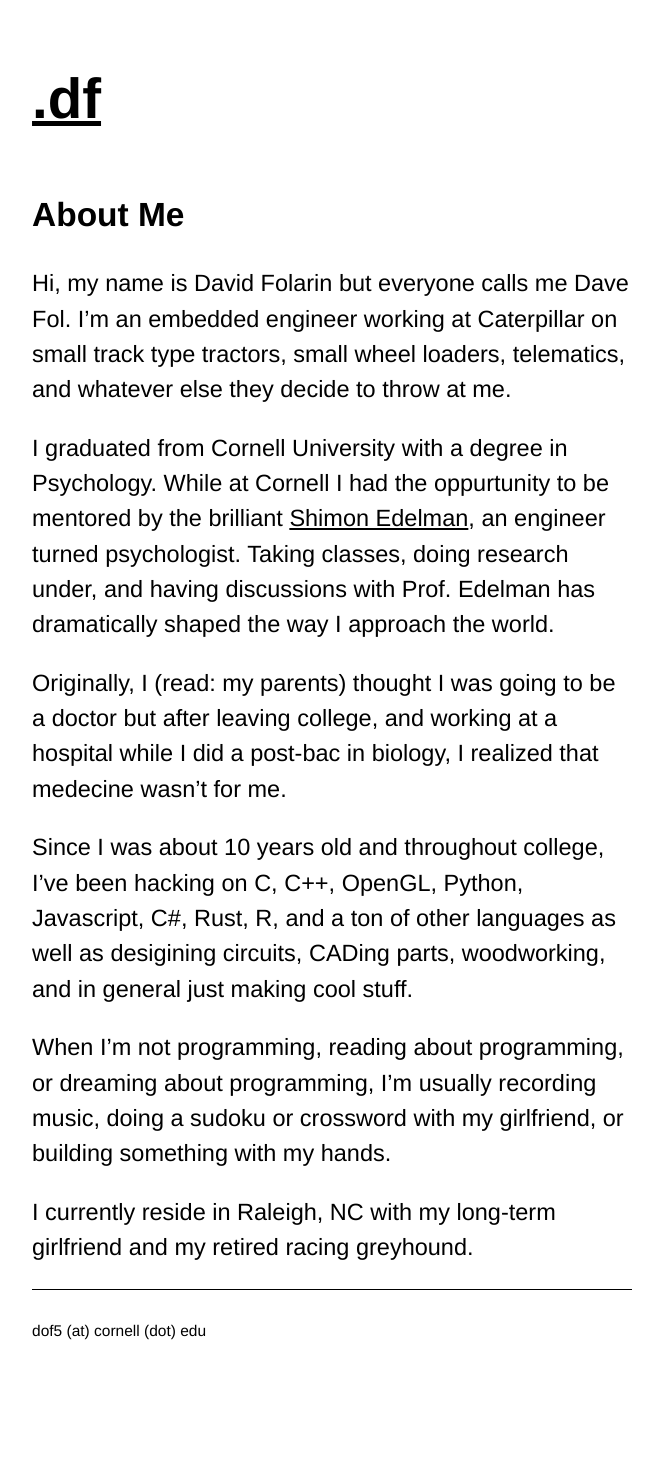
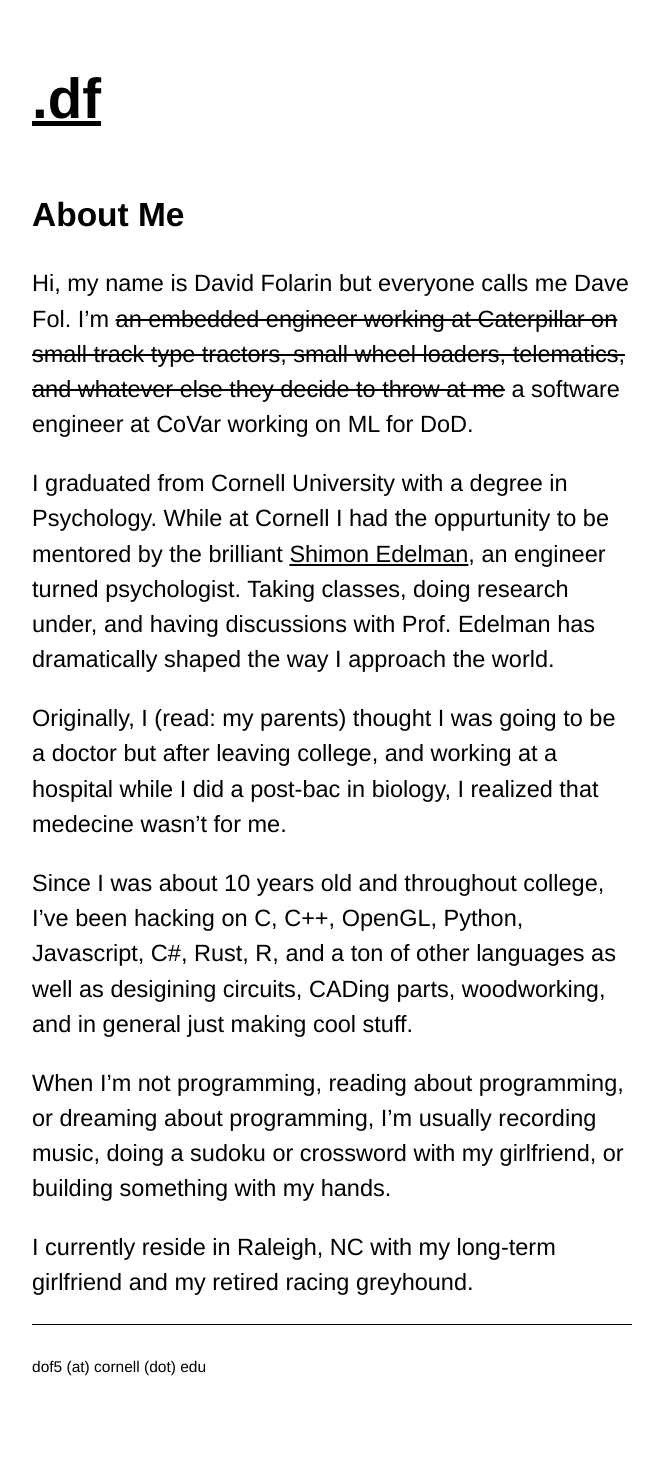
Before and after one commit to davefol/davefol.github.io, a Jekyll site: the page built from about_me.md, in a window 1280 px wide. Shown: the whole page, without its empty margins (109-768 px from the left). Built offline with Jekyll 4.4.1, drawn with Linux system fonts in a browser that asks for light colours; some web fonts are replaced; before the commit the page ends 1443 px from its top, so only the background shows below that.

Commit message:
Changed my job in about me

```diff
--- a/about_me.md
+++ b/about_me.md
@@ -4,8 +4,9 @@ title: About Me
 ---
 
 Hi, my name is David Folarin but everyone calls me Dave Fol.
-I'm an embedded engineer working at Caterpillar on small track type tractors,
-small wheel loaders, telematics, and whatever else they decide to throw at me.
+I'm ~~an embedded engineer working at Caterpillar on small track type tractors,
+small wheel loaders, telematics, and whatever else they decide to throw at me~~
+a software engineer at CoVar working on ML for DoD.
 
 I graduated from Cornell University with a degree in Psychology. While
 at Cornell I had the oppurtunity to be mentored by the brilliant [Shimon Edelman](http://kybele.psych.cornell.edu/~edelman/),
```
